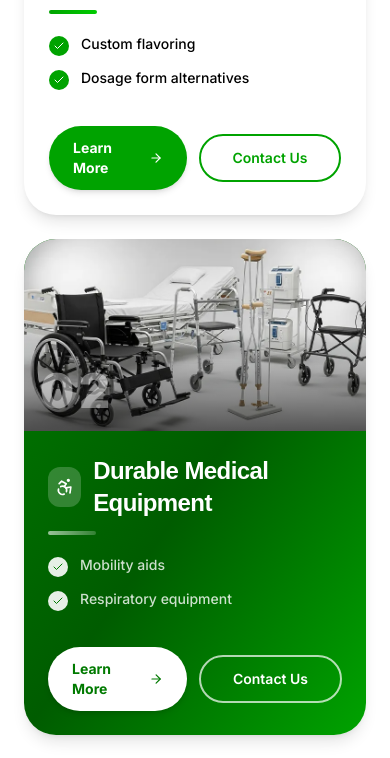
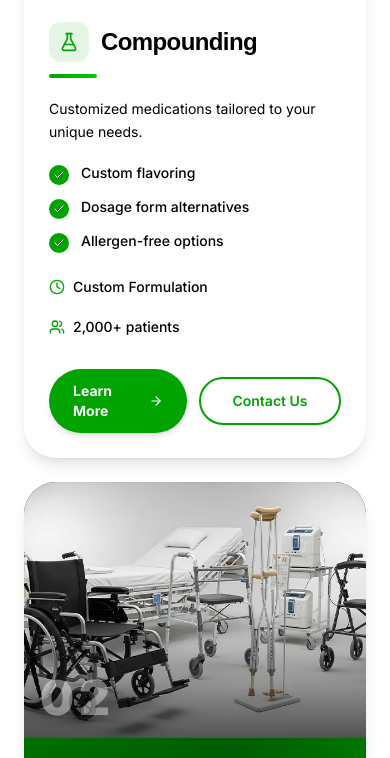
Before and after one commit to kingtenison/express-rx-pharmacy, a Next.js app: page / in a window 390 px wide. Shown: the part 2280-3038 px from the top of the page. Built offline with nearby package versions, Linux system fonts and the light colour scheme; a web font is replaced by a local one.

Commit message:
Update ServicesList component

```diff
--- a/src/components/ServicesList.tsx
+++ b/src/components/ServicesList.tsx
@@ -47,7 +47,7 @@ export default function ServicesList({ services }: ServicesListProps) {
                     : "bg-gradient-to-br from-[#007A00] via-[#005C00] to-[#00A300]"
                 }`}
               >
-                <div className={`relative w-full md:w-1/2 h-48 md:h-auto group overflow-hidden ${isEven ? "" : "md:order-2"}`}>
+                <div className={`relative w-full md:w-1/2 h-64 md:h-auto group overflow-hidden ${isEven ? "" : "md:order-2"}`}>
                   <Image src={`/images/${service.id}.png`} alt={service.title} fill className="object-cover transition-transform duration-700 group-hover:scale-105" priority={i < 2} />
                   <div className="absolute inset-0 bg-gradient-to-t from-black/60 via-transparent to-transparent pointer-events-none" />
                   <span className="absolute bottom-4 left-4 text-white/40 text-5xl font-black tracking-widest">{String(i + 1).padStart(2, "0")}</span>
@@ -62,12 +62,12 @@ export default function ServicesList({ services }: ServicesListProps) {
                     </h3>
                   </div>
                   <div className={`h-1 w-12 rounded-full mb-5 ${isEven ? "bg-gradient-to-r from-[#00A300] to-[#00CC00]" : "bg-gradient-to-r from-white/60 to-white/20"}`} />
-                  <p className={`hidden md:block text-sm sm:text-base leading-relaxed mb-5 ${isEven ? "text-black" : "text-white/80"}`}>
+                  <p className={`text-sm sm:text-base leading-relaxed mb-5 ${isEven ? "text-black" : "text-white/80"}`}>
                     {service.description}
                   </p>
                   <ul className="space-y-3 mb-6">
                     {service.features.slice(0, 3).map((f, j) => (
-                      <li key={j} className={`flex items-start gap-3 ${j === 2 ? "hidden md:flex" : ""}`}>
+                      <li key={j} className="flex items-start gap-3">
                         <div className={`mt-0.5 w-5 h-5 rounded-full flex items-center justify-center shrink-0 ${isEven ? "bg-[#00A300]" : "bg-white/90"}`}>
                           <Check className={`w-3 h-3 ${isEven ? "text-white" : "text-[#007A00]"}`} />
                         </div>
@@ -76,7 +76,7 @@ export default function ServicesList({ services }: ServicesListProps) {
                     ))}
                   </ul>
                   {meta.time && (
-                    <div className={`hidden md:flex flex-wrap items-center gap-5 mb-8 ${isEven ? "" : ""}`}>
+                    <div className={`flex flex-wrap items-center gap-5 mb-8 ${isEven ? "" : ""}`}>
                       <span className={`flex items-center gap-2 text-sm font-medium ${isEven ? "text-black" : "text-white/60"}`}>
                         <Clock className={`w-4 h-4 ${isEven ? "text-[#00A300]" : "text-white/80"}`} />
                         {meta.time}
```
